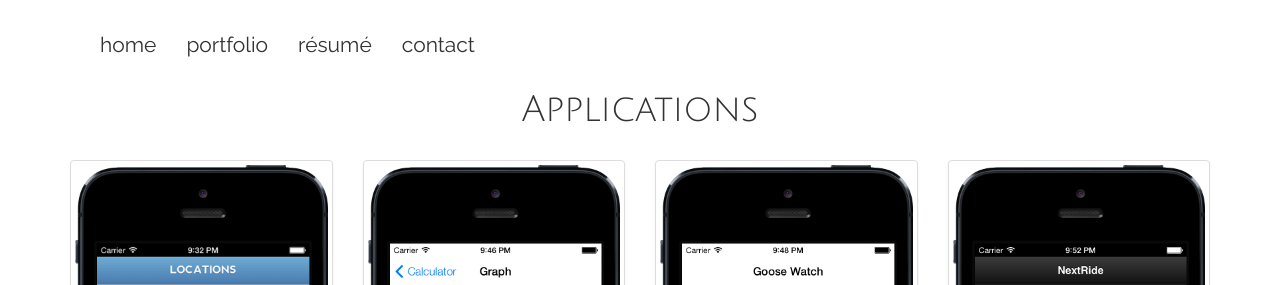
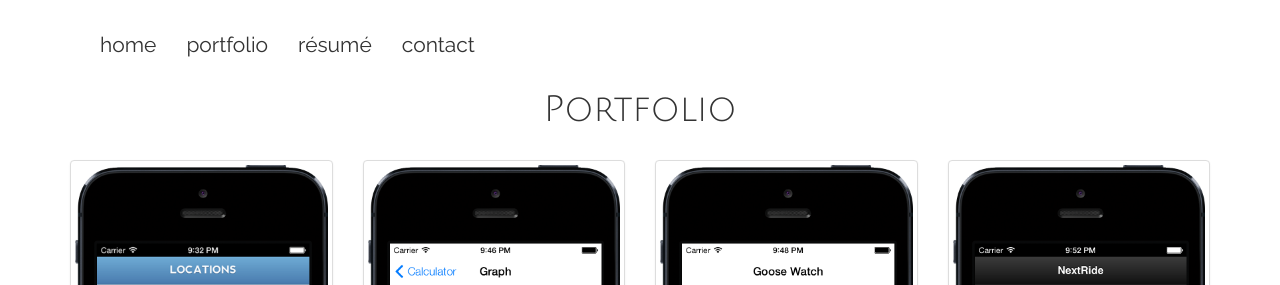
Before and after one commit to alykhank/alykhank.github.io, a Jekyll site: the page built from portfolio.html, in a window 1280 px wide and 900 px high. Shown: the top 285 px of the window. Built offline with Jekyll 4.4.1, drawn with Linux system fonts in a browser that asks for light colours; nearby versions of some CDN libraries; Markdown is read by kramdown in place of the engine named in the settings; comment, search, counter and statistics services are not loaded.

Commit message:
Remove sections from portfolio

```diff
--- a/portfolio.html
+++ b/portfolio.html
@@ -3,7 +3,7 @@
 title: Portfolio &#8226; Alykhan Kanji
 ---
 <!-- <body onload="mixpanel.track('Page View', {'Page Name': 'Portfolio', 'URL': window.location.href})"> -->
-<h1 class="text-center section-title">Applications</h1>
+<h1 class="text-center section-title">Portfolio</h1>
 <br>
 <div class="row">
 	<div class="col-xs-6 col-sm-3">
@@ -73,11 +73,6 @@
 		</div>
 	</div>
 	<div class="clearfix"></div>
-</div>
-<br>
-<h1 class="text-center section-title">Web Development</h1>
-<br>
-<div class="row">
 	<div class="col-xs-6 col-sm-4">
 		<div class="thumbnail">
 			<img src="img/c3inspire.png" alt="C3 Inspire" class="img-rounded img-responsive">
```
